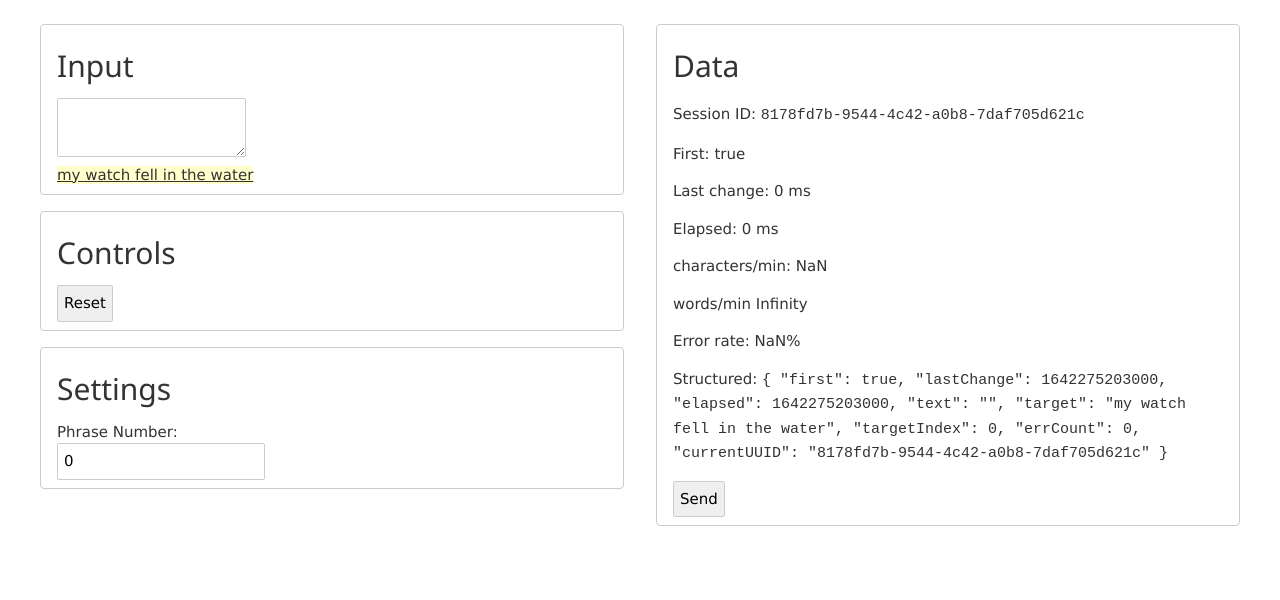
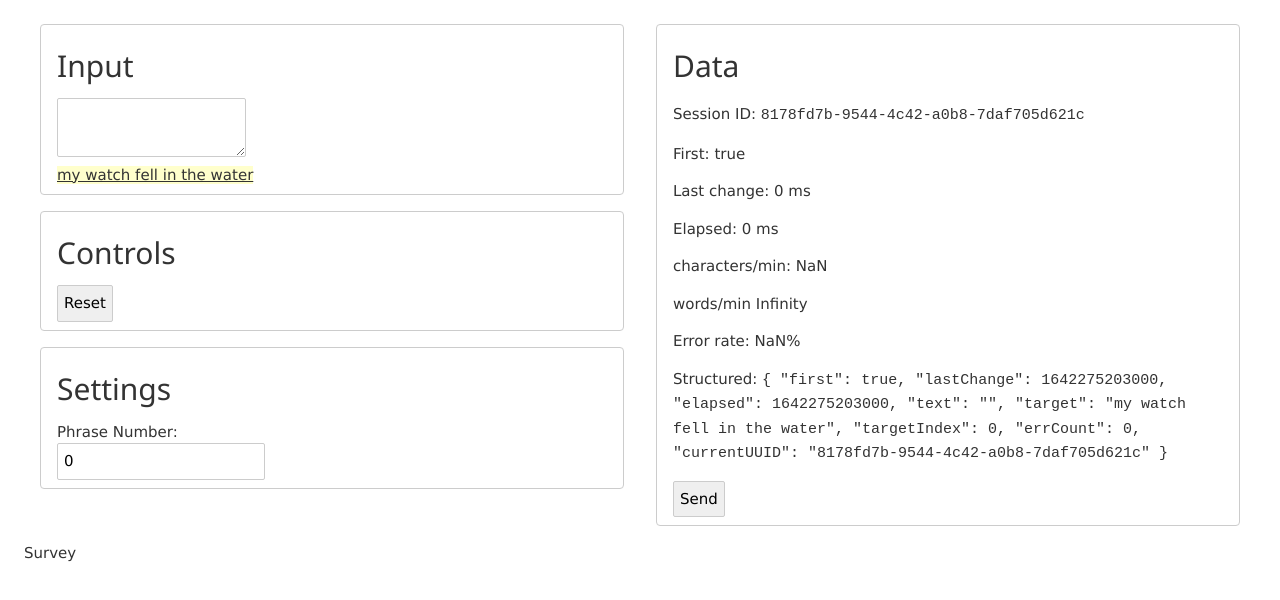
Before and after one commit to nyiyui/kyokukey, a Svelte app: page / in a window 1280 px wide. Shown: the top 600 px of the page. Built offline with nearby package versions, Linux system fonts and the light colour scheme.

Commit message:
auto-send

```diff
--- a/src/App.svelte
+++ b/src/App.svelte
@@ -89,5 +89,6 @@
         bind:currentUUID
       />
     </div>
+    <a href="https://docs.google.com/forms/d/e/1FAIpQLSdxM1Y2qVInIEgs7LdQPoBoxOA2W2NU70DtKwYAa9fRMLmdvw/viewform">Survey</a>
   </div>
 </main>
--- a/src/Data.svelte
+++ b/src/Data.svelte
@@ -32,6 +32,12 @@
       console.error(res.status);
     }
   }
+
+  $: {
+    if (text === target) {
+      send();
+    }
+  }
 </script>
 
 <section>
```
